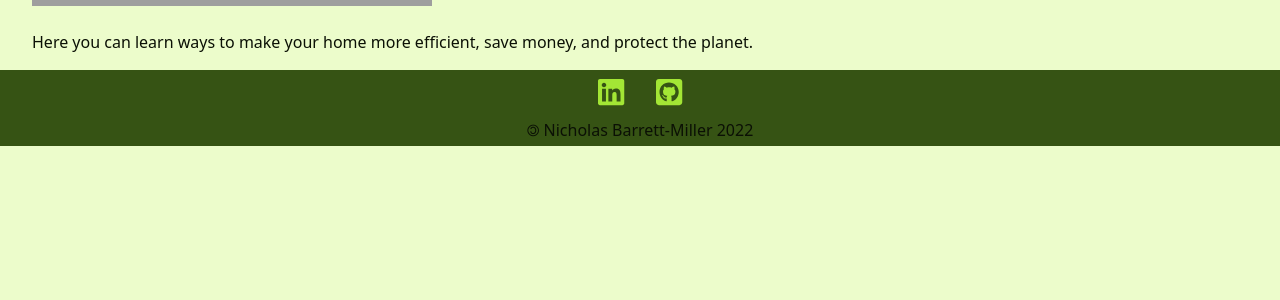
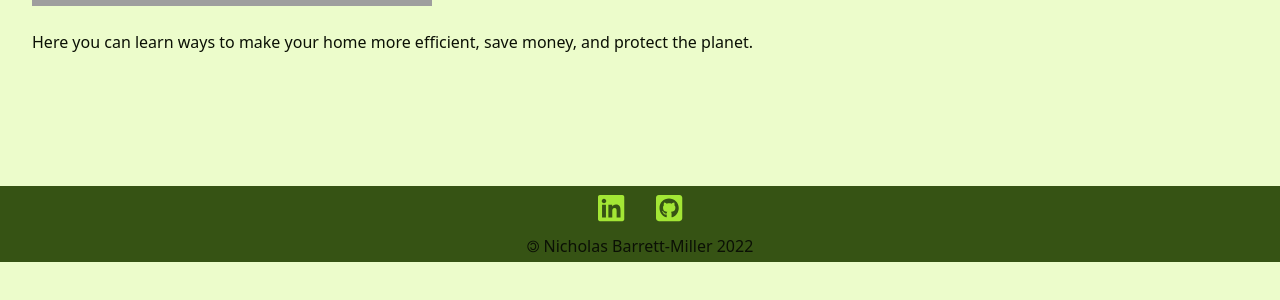
Before and after one commit to nickdbmiller/efficient.ly, a React (Create React App) app in the folder client/: page / in a window 1280 px wide. Shown: the part 538-838 px from the top of the page. Built offline with nearby package versions, Linux system fonts and the light colour scheme; no server answers; grey boxes are pictures that could not be loaded.

Commit message:
Sticky footer with scrollability.

```diff
--- a/client/src/components/Footer.jsx
+++ b/client/src/components/Footer.jsx
@@ -3,7 +3,7 @@ import { FontAwesomeIcon } from "@fortawesome/react-fontawesome"
 
 export default function Footer() {
     return (
-        <footer className="flex flex-col justify-between items-center bg-lime-900 py-1">
+        <footer className="fixed inset-x-0 bottom-0 w-full flex flex-col justify-between items-center bg-lime-900 py-1">
             <div className="flex">
                 <a
                     className = "mb-2 mx-4 rounded-lg text-lime-400 text-3xl hover:text-lime-300 hover:-translate-y-0.5 transform transition focus:outline-none focus:ring focus:ring-offset-2 focus:ring-lime-400 focus:ring-opacity-50 active:text-lime-500"
```
